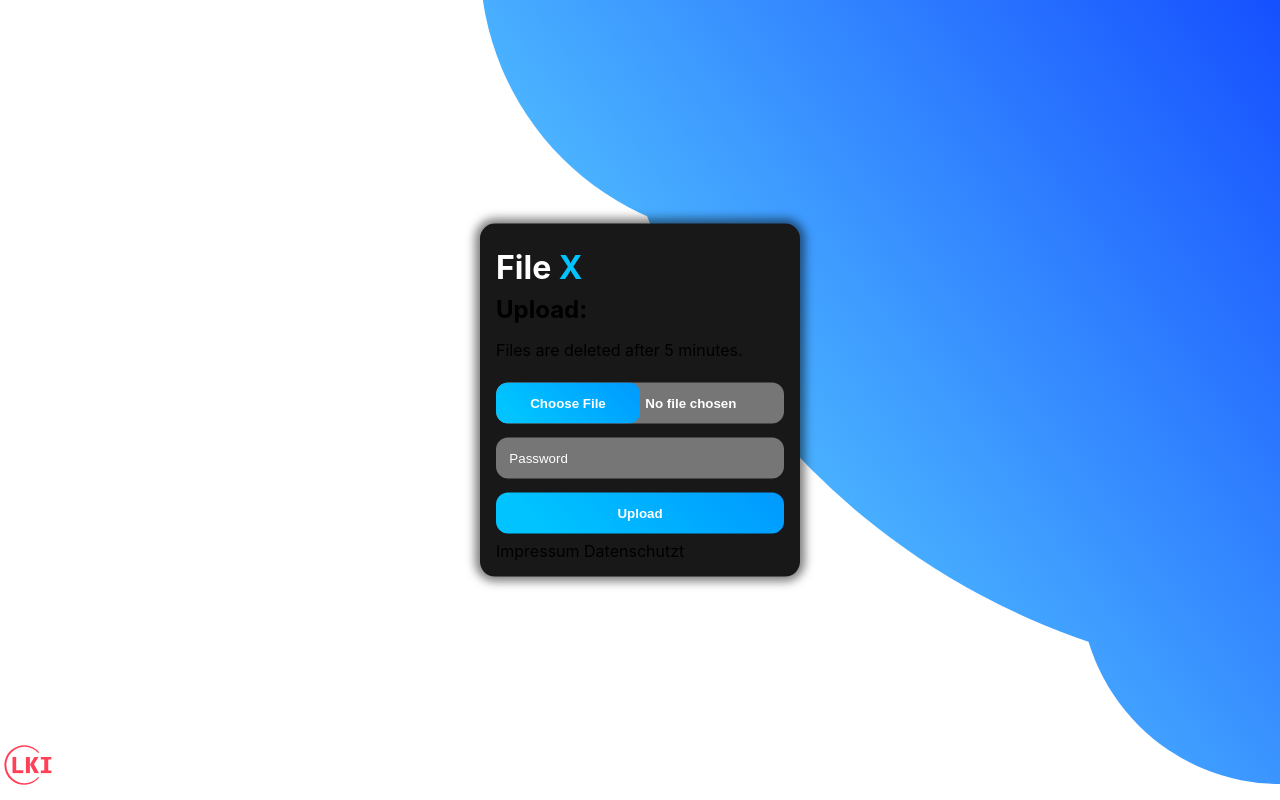
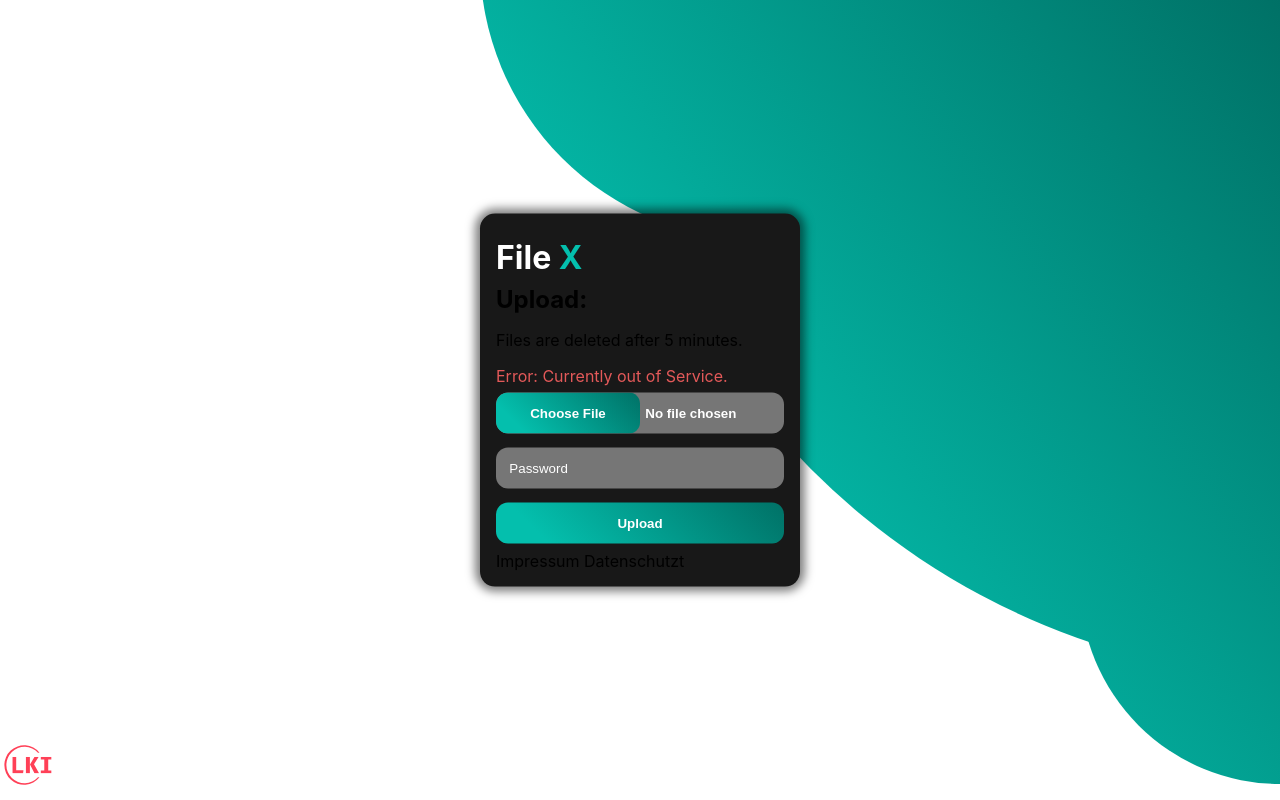
Before and after one commit to Tarek-Laun/FileX-Frontend, a Next.js app: page / in a window 1280 px wide. Built offline with nearby package versions, Linux system fonts and the light colour scheme; no server answers.

Commit message:
Edit color and Add Server Status.

```diff
--- a/lib/api.js
+++ b/lib/api.js
@@ -1,4 +1,4 @@
-const APIURL = "https://api-filex.lkind.net:8443"
+const APIURL = "https://api-failex.lkind.net:8443"
 const APIKEY = "8406f9a1-c17e-4d34-9942-216a9cc29dd6"
 
 module.exports = { APIURL, APIKEY }
--- a/pages/ds.js
+++ b/pages/ds.js
@@ -13,8 +13,8 @@ export default function Home() {
       <svg viewBox="0 0 100 100" width="100%" height="100%" style={{height: 100 + "%", position: "absolute"}} preserveAspectRatio="xMaxYMin meet">
         <defs>
           <linearGradient id="grad1" x1="0%" y1="75%" x2="100%" y2="0%">
-            <stop offset="20%" stopColor="#54c5ff" stopOpacity="1" />
-            <stop offset="100%" stopColor="#1650ff" stopOpacity="1"/>
+            <stop offset="20%" stopColor="#04bfad" stopOpacity="1" />
+            <stop offset="100%" stopColor="#007166" stopOpacity="1"/>
           </linearGradient>
         </defs>
         <mask id="fade" opacity="1.0">
@@ -25,7 +25,7 @@ export default function Home() {
         <rect x="0" y="0" width="100" height="100" fill="url(#grad1)" mask="url(#fade)"/>
       </svg>
       <div className={styles.Login}>
-        <a href='/'><h1 className={styles.h1}>File <span style={{color:"#00c3ff"}}>X</span></h1></a>
+        <a href='/'><h1 className={styles.h1}>File <span style={{color:"#04bfad"}}>X</span></h1></a>
         <h2>Datenschutzt</h2>
         <h3>Daten:</h3>
         <p>Alle Daten(Files, Passwörter, etc) werden nach 5 Minuten wieder unwiderruflich gelöscht.</p>
--- a/pages/imp.js
+++ b/pages/imp.js
@@ -13,8 +13,8 @@ export default function Home() {
       <svg viewBox="0 0 100 100" width="100%" height="100%" style={{height: 100 + "%", position: "absolute"}} preserveAspectRatio="xMaxYMin meet">
         <defs>
           <linearGradient id="grad1" x1="0%" y1="75%" x2="100%" y2="0%">
-            <stop offset="20%" stopColor="#54c5ff" stopOpacity="1" />
-            <stop offset="100%" stopColor="#1650ff" stopOpacity="1"/>
+            <stop offset="20%" stopColor="#04bfad" stopOpacity="1" />
+            <stop offset="100%" stopColor="#007166" stopOpacity="1"/>
           </linearGradient>
         </defs>
         <mask id="fade" opacity="1.0">
@@ -25,7 +25,7 @@ export default function Home() {
         <rect x="0" y="0" width="100" height="100" fill="url(#grad1)" mask="url(#fade)"/>
       </svg>
       <div className={styles.Login}>
-        <a href='/'><h1 className={styles.h1}>File <span style={{color:"#00c3ff"}}>X</span></h1></a>
+        <a href='/'><h1 className={styles.h1}>File <span style={{color:"#04bfad"}}>X</span></h1></a>
         <h2>Impressum</h2>
         <p>Name: Tarek Laun</p>
         <p>Adress: Katharinenstraße 36, 73728 Esslingen am Neckar, Deutschland</p>
--- a/pages/index.js
+++ b/pages/index.js
@@ -17,6 +17,15 @@ export default function Home() {
       const i = e.target.files[0];
 
       setFile(i);
+    }
+  };
+
+  const pingBackend = async () => {
+    try {
+      const res = await axios.get(api.APIURL + "/status");
+      console.log(res);
+    }catch {
+      setError("Currently out of Service.");
     }
   };
 
@@ -49,6 +58,7 @@ export default function Home() {
           console.log(res2.data["Error"]);
           setError(res2.data["Error"]);
         }else {
+          navigator.clipboard.writeText("https://filex.lkind.net/download/" + res2.data["Code"]);
           router.push("/download/" + res2.data["Code"])
         }
       }catch {
@@ -59,6 +69,9 @@ export default function Home() {
     }
   }
 
+  useEffect(() => {
+    pingBackend();
+  })
 
   return (
     <div className={styles.container}>
@@ -67,8 +80,8 @@ export default function Home() {
       <svg viewBox="0 0 100 100" width="100%" height="100%" style={{height: 100 + "%", position: "absolute"}} preserveAspectRatio="xMaxYMin meet">
         <defs>
           <linearGradient id="grad1" x1="0%" y1="75%" x2="100%" y2="0%">
-            <stop offset="20%" stopColor="#54c5ff" stopOpacity="1" />
-            <stop offset="100%" stopColor="#1650ff" stopOpacity="1"/>
+            <stop offset="20%" stopColor="#04bfad" stopOpacity="1" />
+            <stop offset="100%" stopColor="#007166" stopOpacity="1"/>
           </linearGradient>
         </defs>
         <mask id="fade" opacity="1.0">
@@ -79,7 +92,7 @@ export default function Home() {
         <rect x="0" y="0" width="100" height="100" fill="url(#grad1)" mask="url(#fade)"/>
       </svg>
       <div className={styles.Login}>
-        <a href='/'><h1 className={styles.h1}>File <span style={{color:"#00c3ff"}}>X</span></h1></a>
+        <a href='/'><h1 className={styles.h1}>File <span style={{color:"#04bfad"}}>X</span></h1></a>
         <h2 className={styles.h2}>Upload:</h2>
         <p>Files are deleted after 5 minutes.</p>
         <form onSubmit={upload}>
--- a/styles/Home.module.css
+++ b/styles/Home.module.css
@@ -92,7 +92,7 @@
   margin: 0em;
   margin-right: 0.4em;
   background: rgb(89,131,255);
-  background: linear-gradient(45deg, #00c3ff 16%, #0099ff 100%);
+  background: linear-gradient(45deg, #04bfad 16%, #007166 100%);
   color: white;
   font-weight: bold;
 }
@@ -105,14 +105,14 @@
   margin-top: 0.5em;
   margin-bottom: 0.5em;
   background: rgb(89,131,255);
-  background: linear-gradient(45deg, #00c3ff 16%, #0099ff 100%);
+  background: linear-gradient(45deg, #04bfad 16%, #007166 100%);
   color: white;
   font-weight: bold;
 }
 
 .input[type=submit]:hover {
   background: rgb(69,101,195);
-  background: linear-gradient(45deg, #00a2d3 16%, #0078c9 100%);
+  background: linear-gradient(45deg, #038a7c 16%, #00554c 100%);
 }
 
 /* Tablet */
```
Also changed, not shown: pages/download/[code].js (+3 -8 lines).
